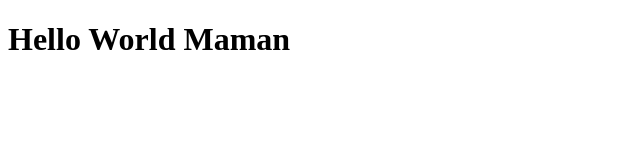
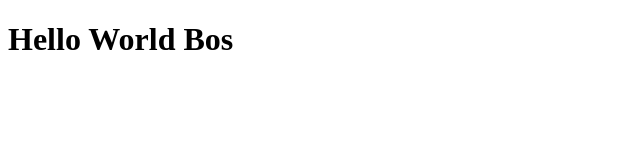
Before and after one commit to maman33/test, a plain HTML site: page index.html in a window 1280 px wide. Shown: the whole page, without its empty margins (0-640 px from the left). Drawn offline with Linux system fonts and the light colour scheme.

Commit message:
second commit

```diff
--- a/index.html
+++ b/index.html
@@ -4,6 +4,6 @@
     <title>Test</title>
   </head>
   <body>
-    <h1>Hello World Maman</h1>
+    <h1>Hello World Bos</h1>
   </body>
 </html>
```
